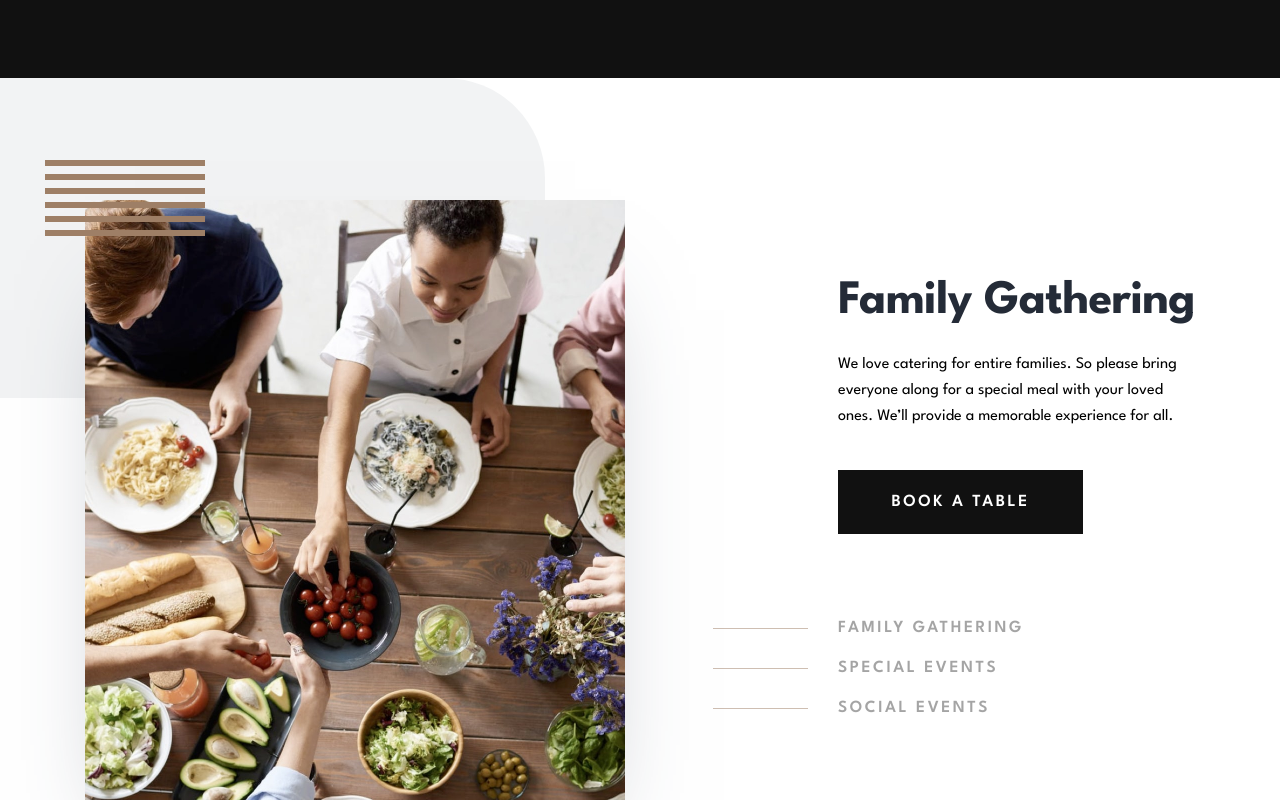
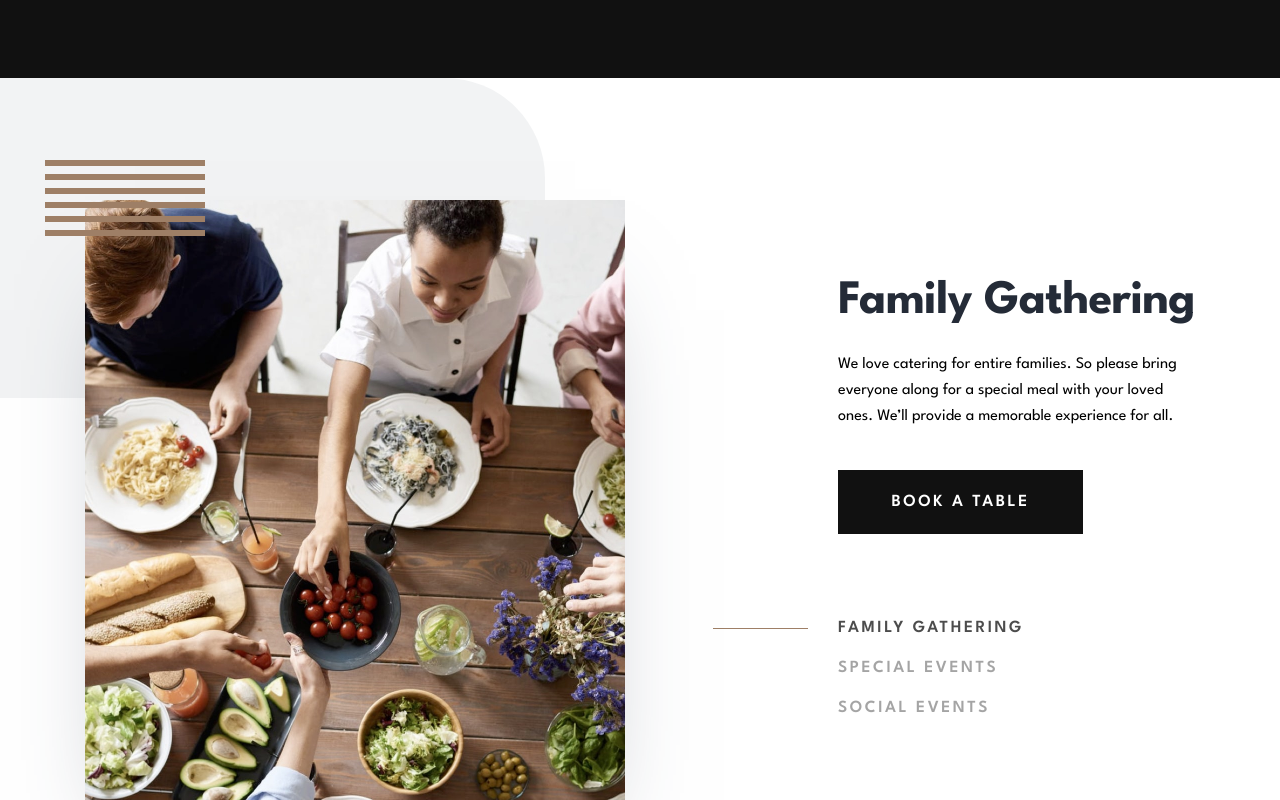
Before and after one commit to GustavoJuvino/dine-restaurant, a Next.js app: page / in a window 1280 px wide. Shown: the part 2995-3795 px from the top of the page. Built offline with nearby package versions, Linux system fonts and the light colour scheme.

Commit message:
feat: add custom toggle hook into Event Section items component

```diff
--- a/src/app/components/Button.tsx
+++ b/src/app/components/Button.tsx
@@ -54,8 +54,4 @@ function Button({
   );
 }
 
-Button.defaultProps = {
-  submit: 'false',
-};
-
 export default Button;
--- a/src/app/components/Events.tsx
+++ /dev/null
@@ -1,137 +0,0 @@
-import Image from 'next/image';
-import React from 'react';
-import Button from './Button';
-import { PatternLines } from '../../../public/assets/svgs';
-
-const eventsContainers = ['family gathering', 'special events', 'social events'];
-
-function Events() {
-  return (
-    <section className="mt-20 flex h-auto w-full items-center justify-center sm:mt-[82px] md:mt-[122px]">
-      <section className="
-          z-50
-          flex
-          w-full
-          justify-center
-          max-md:flex-col
-          max-md:items-center
-          max-sm:px-6
-          max-md:sm:px-10
-          md:justify-between
-          md:gap-x-6
-          max-xl:md:px-6
-          xl:w-[1110px]
-        "
-      >
-        <div className="relative z-20">
-          <PatternLines
-            className="
-              absolute
-              left-[-3.6rem]
-              top-[-1rem]
-              max-sm:hidden
-              md:left-[-2.5rem]
-              md:top-[-2.5rem]
-            "
-          />
-          <Image
-            width={1080}
-            height={1200}
-            alt="event-image"
-            src="/assets/homepage/family-gathering-desktop@2x.jpg"
-            className="
-              h-[400px]
-              w-[326px]
-              object-cover
-              object-top
-              shadow-3xl
-              sm:h-[360px]
-              sm:w-[573px]
-              md:h-[600px]
-              md:w-[400px]
-              xl:w-[540px]
-            "
-          />
-        </div>
-
-        <section className="
-            flex
-            flex-col
-            justify-center
-            max-md:w-full
-            max-md:flex-col-reverse
-            max-md:items-center
-            max-md:text-center
-          "
-        >
-          <div>
-            <h2 className="text-[32px] font-bold text-ebony-clay max-md:mt-12 sm:text-5xl">
-              Family Gathering
-            </h2>
-            <p className="text-base max-lg:mt-5 max-lg:sm:w-[340px] lg:whitespace-pre-line">
-              {`
-                We love catering for entire families. So please bring
-                everyone along for a special meal with your loved
-                ones. We’ll provide a memorable experience for all.
-              `}
-            </p>
-            <Button buttonStyle="dark" className="max-sm:mt-7 max-md:sm:mt-[60px]">
-              Book a table
-            </Button>
-          </div>
-
-          <ul className="
-              relative
-              mt-12
-              flex
-              w-fit
-              max-md:justify-between
-              max-sm:flex-col
-              max-sm:gap-y-4
-              sm:mt-[57px]
-              sm:w-full
-              md:mt-20
-              md:w-fit
-              md:flex-col
-              md:gap-3
-            "
-          >
-            {eventsContainers.map((item) => (
-              <li
-                key={item}
-                className="
-                    flex
-                    cursor-pointer
-                    items-center
-                    text-lg
-                    uppercase
-                    text-[#4C4C4C]
-                    opacity-50
-                    duration-300
-                    hover:opacity-100
-                    max-md:flex-col-reverse
-                "
-              >
-                <hr className="
-                    left-[-7.8rem]
-                    z-10
-                    h-[1px]
-                    w-[48px]
-                    border-beaver
-                    md:absolute
-                    md:w-[95px]
-                  "
-                />
-                {item}
-              </li>
-            ))}
-          </ul>
-        </section>
-
-      </section>
-
-    </section>
-  );
-}
-
-export default Events;
--- /dev/null
+++ b/src/app/components/events/EventImage.tsx
@@ -0,0 +1,42 @@
+import React from 'react';
+import Image from 'next/image';
+import { PatternLines } from '../../../../public/assets/svgs';
+
+type EventImageProps = { src: string };
+
+function EventImage({ src }: EventImageProps) {
+  return (
+    <div className="relative z-20">
+      <PatternLines
+        className="
+        absolute
+        left-[-3.6rem]
+        top-[-1rem]
+        max-sm:hidden
+        md:left-[-2.5rem]
+        md:top-[-2.5rem]
+      "
+      />
+      <Image
+        width={1080}
+        height={1200}
+        alt="event-image"
+        src={`/assets/homepage/${src}-desktop@2x.jpg`}
+        className="
+            h-[400px]
+            w-[326px]
+            object-cover
+            object-top
+            shadow-3xl
+            sm:h-[360px]
+            sm:w-[573px]
+            md:h-[600px]
+            md:w-[400px]
+            xl:w-[540px]
+        "
+      />
+    </div>
+  );
+}
+
+export default EventImage;
--- /dev/null
+++ b/src/app/components/events/EventTexts.tsx
@@ -0,0 +1,27 @@
+'use client';
+
+import React from 'react';
+import Button from '../Button';
+
+interface EventTextsProps {
+  title: string;
+  description: string;
+}
+
+function EventTexts({ title, description }: EventTextsProps) {
+  return (
+    <div>
+      <h2 className="text-[32px] font-bold text-ebony-clay max-md:mt-12 sm:text-5xl">
+        {title}
+      </h2>
+      <p className="text-base max-lg:mt-5 max-lg:sm:w-[340px] lg:whitespace-pre-line">
+        {description}
+      </p>
+      <Button buttonStyle="dark" className="max-sm:mt-7 max-md:sm:mt-[60px]">
+        Book a table
+      </Button>
+    </div>
+  );
+}
+
+export default EventTexts;
--- /dev/null
+++ b/src/app/components/events/Events.tsx
@@ -0,0 +1,130 @@
+'use client';
+
+import React, { useEffect } from 'react';
+import useToggleList from '@/app/hooks/useToggleList';
+import EventTexts from './EventTexts';
+import EventImage from './EventImage';
+
+const eventsContainers = ['family gathering', 'special events', 'social events'];
+
+function Events() {
+  const { toggleEffect } = useToggleList();
+
+  useEffect(() => {
+    toggleEffect(0, 'ul#eventsItems > div', 'underline-effect');
+  }, [toggleEffect]);
+
+  return (
+    <section className="
+        mt-20
+        flex
+        h-auto
+        w-full
+        items-center
+        justify-center
+        sm:mt-[82px]
+        md:mt-[122px]
+      "
+    >
+      <section className="
+          z-50
+          flex
+          w-full
+          justify-center
+          max-md:flex-col
+          max-md:items-center
+          max-sm:px-6
+          max-md:sm:px-10
+          md:justify-between
+          md:gap-x-6
+          max-xl:md:px-6
+          xl:w-[1110px]
+        "
+      >
+        <EventImage src="family-gathering" />
+
+        <section className="
+            flex
+            flex-col
+            justify-center
+            max-md:w-full
+            max-md:flex-col-reverse
+            max-md:items-center
+            max-md:text-center
+          "
+        >
+          <EventTexts
+            title="Family Gathering"
+            description={`
+              We love catering for entire families. So please bring
+              everyone along for a special meal with your loved
+              ones. We’ll provide a memorable experience for all.
+            `}
+          />
+
+          <ul
+            id="eventsItems"
+            className="
+              relative
+              mt-12
+              flex
+              w-fit
+              max-md:justify-between
+              max-sm:flex-col
+              max-sm:gap-y-4
+              sm:mt-[57px]
+              sm:w-full
+              md:mt-20
+              md:w-fit
+              md:flex-col
+              md:gap-3
+            "
+          >
+            {eventsContainers.map((item, index) => (
+              <div
+                role="button"
+                key={item}
+                tabIndex={0}
+                onClick={() => {
+                  toggleEffect(index, 'ul#eventsItems > div', 'underline-effect');
+                }}
+                onKeyDown={() => {
+                  toggleEffect(index, 'ul#eventsItems > div', 'underline-effect');
+                }}
+                className={`
+                  flex
+                  cursor-pointer
+                  items-center
+                  text-lg
+                  uppercase
+                  text-[#4C4C4C]
+                  opacity-50
+                  duration-300
+                  hover:opacity-100
+                  max-md:flex-col-reverse
+                `}
+              >
+                <hr className="
+                    left-[-7.8rem]
+                    z-10
+                    hidden
+                    h-[1px]
+                    w-[48px]
+                    border-beaver
+                    md:absolute
+                    md:w-[95px]
+                  "
+                />
+                {item}
+              </div>
+            ))}
+          </ul>
+        </section>
+
+      </section>
+
+    </section>
+  );
+}
+
+export default Events;
--- a/src/app/globals.css
+++ b/src/app/globals.css
@@ -21,3 +21,11 @@ ul, li{
   padding: 0px;
   margin: 0px;
 }
+
+.underline-effect {
+  opacity: 100%;
+}
+
+.active {
+  display: block;
+}
--- /dev/null
+++ b/src/app/hooks/useToggleList.tsx
@@ -0,0 +1,26 @@
+import { useCallback } from 'react';
+
+const useToggleList = () => {
+  // const [value, setValue] = useState('');
+
+  const toggleEffect = useCallback((index: number, element: string, className: string) => {
+    const elementArray = document.querySelectorAll(element);
+
+    if (elementArray.length) {
+      elementArray.forEach((e) => e.classList.remove(className));
+      elementArray[index].classList.add(className);
+
+      elementArray.forEach((e) => {
+        if (e.className.includes('underline-effect')) {
+          e.children[0].classList.add('active');
+        } else e.children[0].classList.remove('active');
+      });
+    }
+  }, []);
+
+  return {
+    toggleEffect,
+  };
+};
+
+export default useToggleList;
--- a/src/app/page.tsx
+++ b/src/app/page.tsx
@@ -3,7 +3,7 @@ import MainContainer from './components/MainContainer';
 import Characteristics from './components/Characteristics';
 import Rectangle from './components/Rectangle';
 import Highlights from './components/highlights/Highlights';
-import Events from './components/Events';
+import Events from './components/events/Events';
 
 export default function Home() {
   return (
```
Also changed, not shown: .eslintrc.json.
